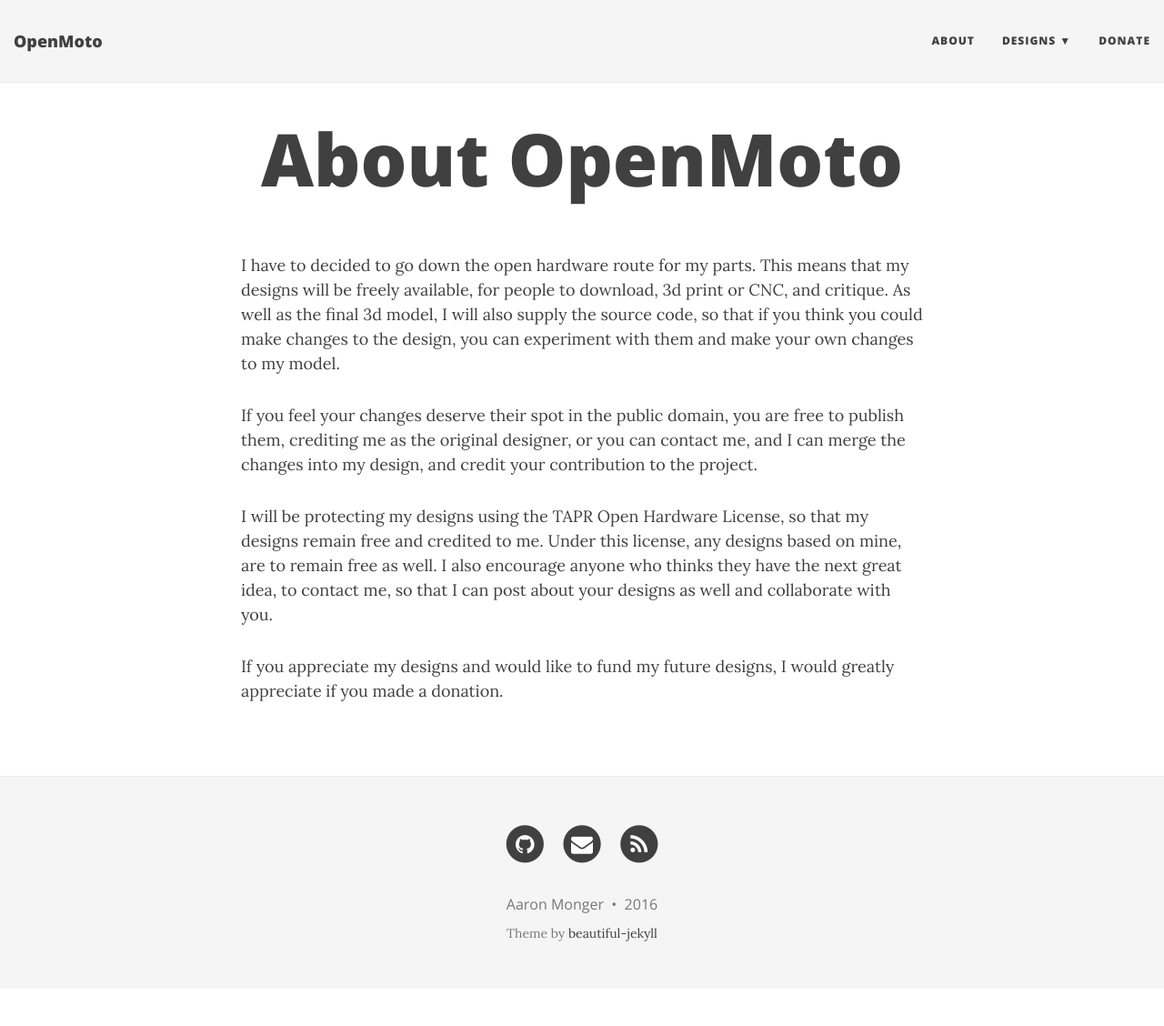
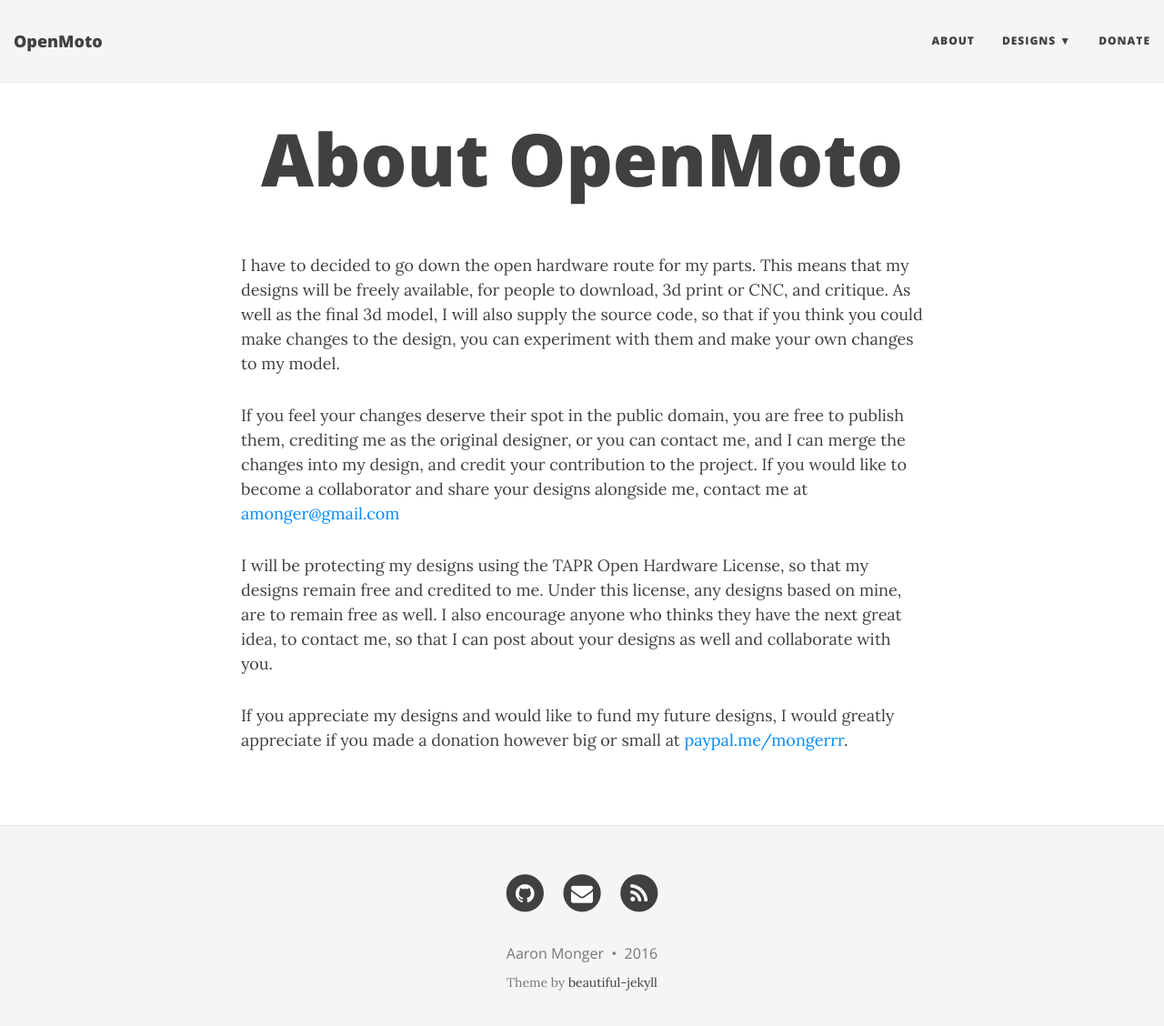
Before and after one commit to mongerrr/mongerrr.github.io, a Jekyll site: the page built from about.md, in a window 1280 px wide and 1141 px high. Shown: the top 1128 px of the window at 91% size. Built offline with Jekyll 4.4.1, drawn with Linux system fonts in a browser that asks for light colours; nearby versions of some CDN libraries.

```diff
--- a/about.md
+++ b/about.md
@@ -6,8 +6,8 @@ permalink: /about/
 
 I have to decided to go down the open hardware route for my parts. This means that my designs will be freely available, for people to download, 3d print or CNC, and critique. As well as the final 3d model, I will also supply the source code, so that if you think you could make changes to the design, you can experiment with them and make your own changes to my model.
 
-If you feel your changes deserve their spot in the public domain, you are free to publish them, crediting me as the original designer, or you can contact me, and I can merge the changes into my design, and credit your contribution to the project.
+If you feel your changes deserve their spot in the public domain, you are free to publish them, crediting me as the original designer, or you can contact me, and I can merge the changes into my design, and credit your contribution to the project. If you would like to become a collaborator and share your designs alongside me, contact me at [amonger@gmail.com](mailto:amonger@gmail.com)
 
 I will be protecting my designs using the TAPR Open Hardware License, so that my designs remain free and credited to me. Under this license, any designs based on mine, are to remain free as well. I also encourage anyone who thinks they have the next great idea, to contact me, so that I can post about your designs as well and collaborate with you.
 
-If you appreciate my designs and would like to fund my future designs, I would greatly appreciate if you made a donation.
+If you appreciate my designs and would like to fund my future designs, I would greatly appreciate if you made a donation however big or small at [paypal.me/mongerrr](paypal.me/mongerrr).
```
Also changed, not shown: _posts/2016-09-05-piston-dock.markdown (added, +49 -0 lines), resources/2016-09-05-piston-dock/dock3.jpeg (added), resources/2016-09-05-piston-dock/dock4.jpeg (added), resources/2016-09-05-piston-dock/dock5.jpeg (added), resources/2016-09-05-piston-dock/model1.png (added), resources/2016-09-05-piston-dock/model2.png (added), 2 other files.
